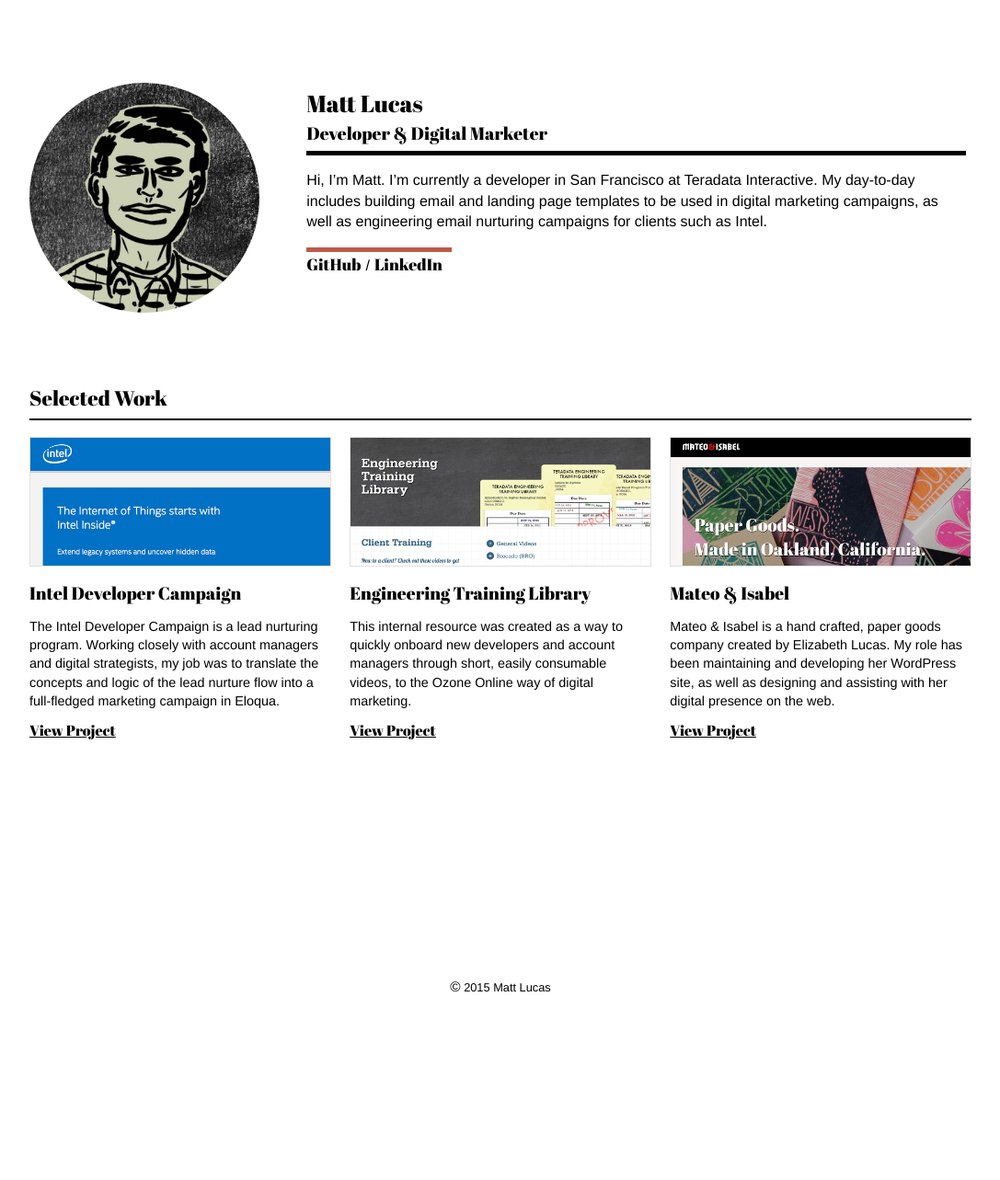
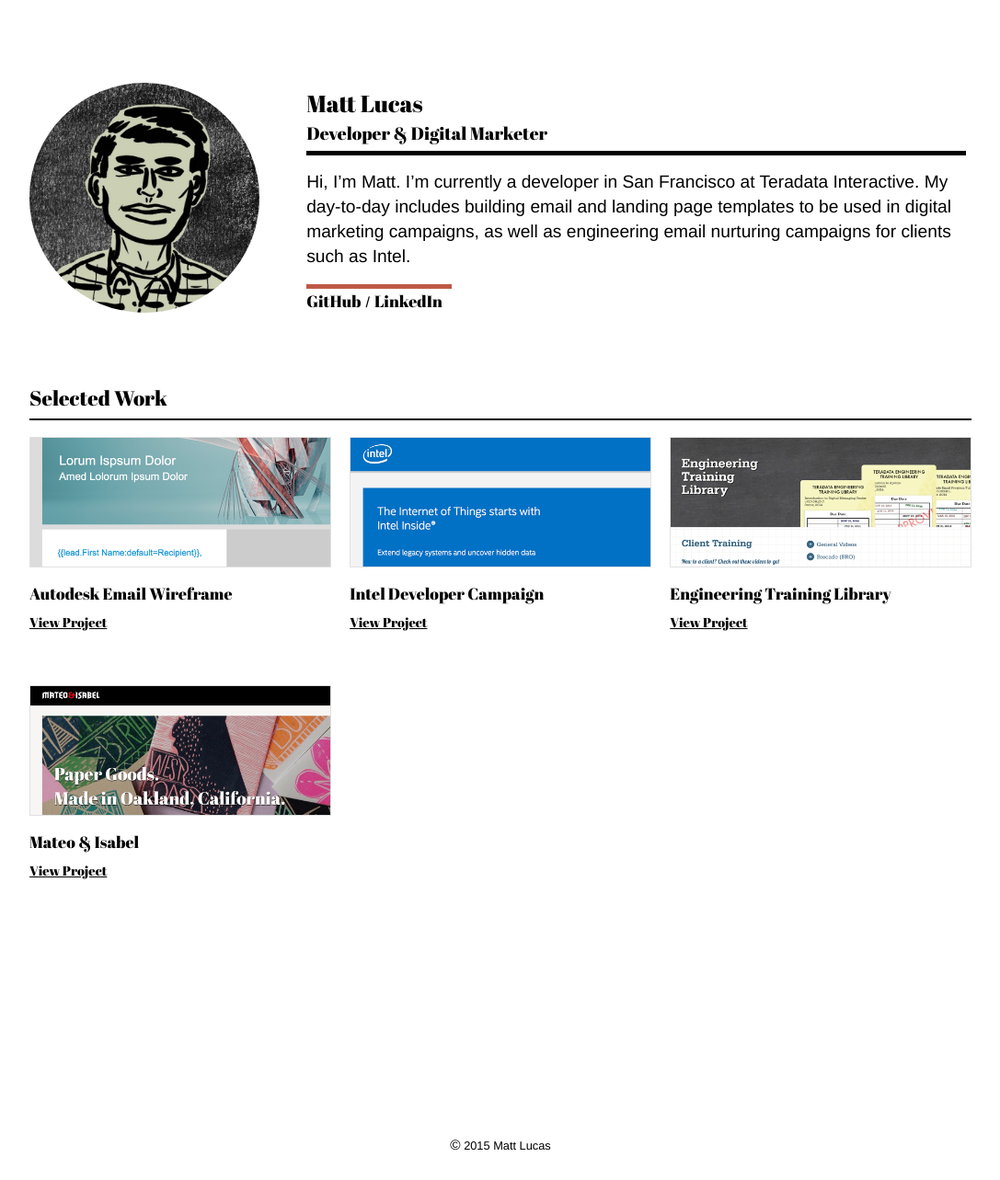
Before and after one commit to mattdavidlucas/mattdavidlucas.github.io, a Jekyll site: the page built from index.html, in a window 1280 px wide. Shown: the whole page at 92% size, without its empty margins (96-1183 px from the left). Built offline with Jekyll 4.4.1, drawn with Linux system fonts in a browser that asks for light colours; nearby versions of some CDN libraries; some web fonts are replaced; before the commit the page ends 1111 px from its top, so only the background shows below that.

Commit message:
Update portfolio.

```diff
--- a/_config.yml
+++ b/_config.yml
@@ -1,5 +1,5 @@
 # Site settings
-title: Matt Lucas
+title: Matt Lucas | Developer & Digital Marketer
 description: > # this means to ignore newlines until "baseurl:"
   San Francisco Bay Area developer with a focus on digital marketing.
 baseurl: "" # the subpath of your site, e.g. /blog/
--- a/_includes/portfolio-cards.html
+++ b/_includes/portfolio-cards.html
@@ -1,11 +1,21 @@
+  <article id="adsk-wires" class="portfolio_card">
+    <a href="/autodesk-email-wireframe/"><img src="/img/thumbs/matt-david-lucas-thumbnail-adsk-wires.png" alt="Autodesk Email Wireframes"></a>
+
+    <header>
+      <h4>Autodesk Email Wireframe</h4>
+    </header>
+
+    <footer>
+      <a href="/autodesk-email-wireframe/" title="View Project">View Project</a>
+    </footer>
+  </article><!-- /.portfolio_card -->
+
   <article id="iot" class="portfolio_card">
-    <a href="/intel-developer-campaign/"><img src="/img/thumbs/matt-david-lucas-thumbnail-intel-dev-campaign.png" alt=""></a>
+    <a href="/intel-developer-campaign/"><img src="/img/thumbs/matt-david-lucas-thumbnail-intel-dev-campaign.png" alt="Intel Developer Campaign"></a>
 
     <header>
       <h4>Intel Developer Campaign</h4>
     </header>
-
-    <p>The Intel Developer Campaign is a lead nurturing program. Working closely with account managers and digital strategists, my job was to translate the concepts and logic of the lead nurture flow into a full-fledged marketing campaign in Eloqua.</p>
 
     <footer>
       <a href="/intel-developer-campaign/" title="View Project">View Project</a>
@@ -13,13 +23,11 @@
   </article><!-- /.portfolio_card -->
 
   <article id="etl" class="portfolio_card">
-    <a href="/engineering-training-library/"><img src="/img/thumbs/matt-david-lucas-thumbnail-eng-library.png" alt=""></a>
+    <a href="/engineering-training-library/"><img src="/img/thumbs/matt-david-lucas-thumbnail-eng-library.png" alt="Engineering Training Library"></a>
 
     <header>
       <h4>Engineering Training Library</h4>
     </header>
-
-    <p>This internal resource was created as a way to quickly onboard new developers and account managers through short, easily consumable videos, to the Ozone Online way of digital marketing.</p>
 
     <footer>
       <a href="/engineering-training-library/" title="View Project">View Project</a>
@@ -27,14 +35,12 @@
   </article><!-- /.portfolio_card -->
 
   <article id="mateo" class="portfolio_card">
-    <a href="/mateo-and-isabel/"><img src="/img/thumbs/matt-david-lucas-thumbnail-mateo-and-isabel.png" alt=""></a>
+    <a href="/mateo-and-isabel/"><img src="/img/thumbs/matt-david-lucas-thumbnail-mateo-and-isabel.png" alt="Mateo &amp; Isabel"></a>
 
     <header>
       <h4>Mateo &amp; Isabel</h4>
     </header>
 
-    <p>Mateo &amp; Isabel is a hand crafted, paper goods company created by Elizabeth Lucas. My role has been maintaining and developing her WordPress site, as well as designing and assisting with her digital presence on the web.</p>
-
     <footer>
       <a href="/mateo-and-isabel/" title="View Project">View Project</a>
     </footer>
--- a/_sass/_layout.scss
+++ b/_sass/_layout.scss
@@ -220,6 +220,7 @@
 
 	.portfolio_card {
 		float: left;
+		min-height: 230px;
 		width: fluid-div(320,1000);
 
 		&:nth-child(3n-3) {
--- a/_sass/_typography.scss
+++ b/_sass/_typography.scss
@@ -61,11 +61,17 @@
 	}
 }
 
+@media only screen and (min-width: 960px) {
+	.module_content--home {
+		p { font-size: 1.2em; }
+	}
+}
+
 @media only screen and (min-width: 1475px) {
 	.module_content--home {
 		h1, h2 {
 			display: inline-block;
-			font-size: 2.6em;
+			font-size: 2.4em;
 			margin-bottom: 0.4em;
 		}
 
@@ -99,7 +105,7 @@
 
 .portfolio_card {
 	h4 {
-		font-size: 1.2em;
+		font-size: 1.1em;
 		margin-bottom: 0.8em;
 	}
 
@@ -109,6 +115,7 @@
 	}
 
 	a {
+		font-size: 0.9em;
 		font-family: 'Abril Fatface', Helvetica, Arial, sans-serif;
 		&:hover { color: $hoverColor; }
 	}
@@ -125,7 +132,7 @@
 @media only screen and (min-width: 1475px) {
 	#portfolio {
 		h3 {
-			font-size: 2em;
+			font-size: 1.8em;
 		}
 	}
 }
--- a/engineering-training-library.html
+++ b/engineering-training-library.html
@@ -36,7 +36,7 @@
 		<figcaption>Email development resource page.</figcaption>
 	</figure>
 
-	<!-- <a href="" class="cta" target="_blank">View Archived Site</a> -->
+	<a href="http://mdl-dev.com/engineering/" class="cta" target="_blank">View Archived Site</a>
 
 	<h3>Details</h3>
 
```
Also changed, not shown: autodesk-email-wireframes.html (added, +43 -0 lines), img/adsk-wires/matt-david-lucas-adsk-wireframe.png (added), img/adsk-wires/matt-david-lucas-adsk-wires-content-example-1.png (added), img/adsk-wires/matt-david-lucas-adsk-wires-content-example-2.png (added), img/adsk-wires/matt-david-lucas-adsk-wires-content-example-3.png (added), img/adsk-wires/matt-david-lucas-adsk-wires-style-guide.png (added), img/thumbs/matt-david-lucas-thumbnail-adsk-wires.png (added).
